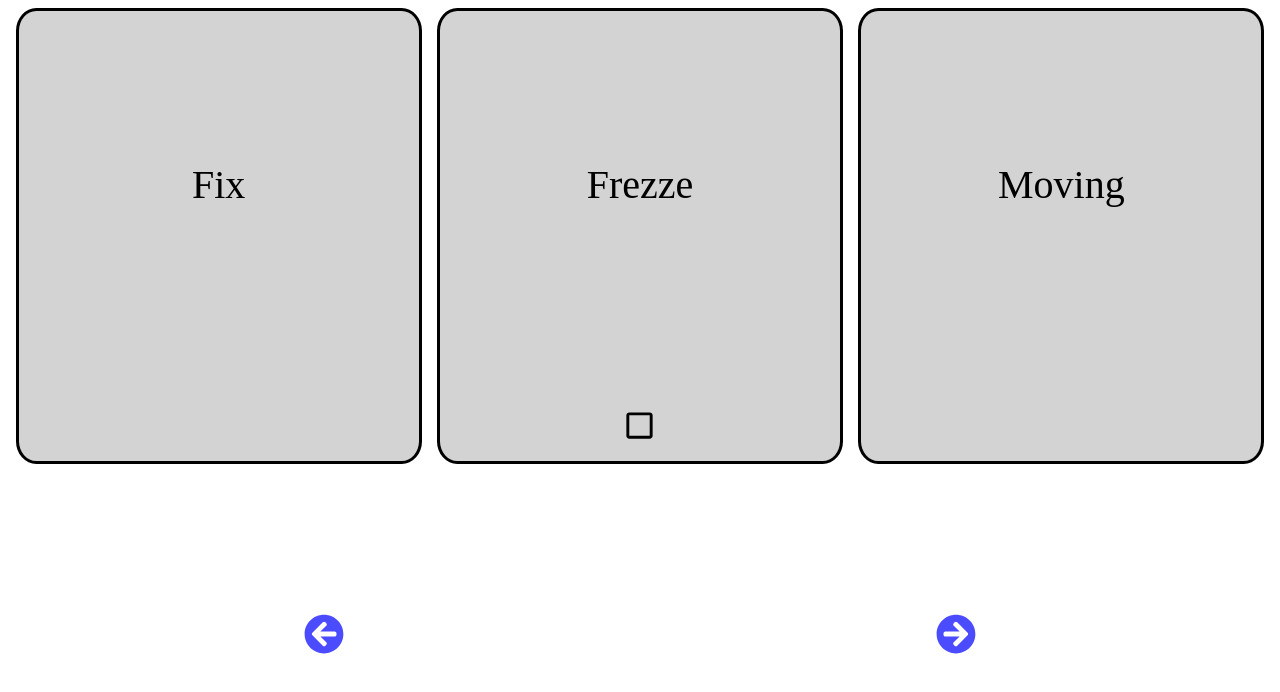
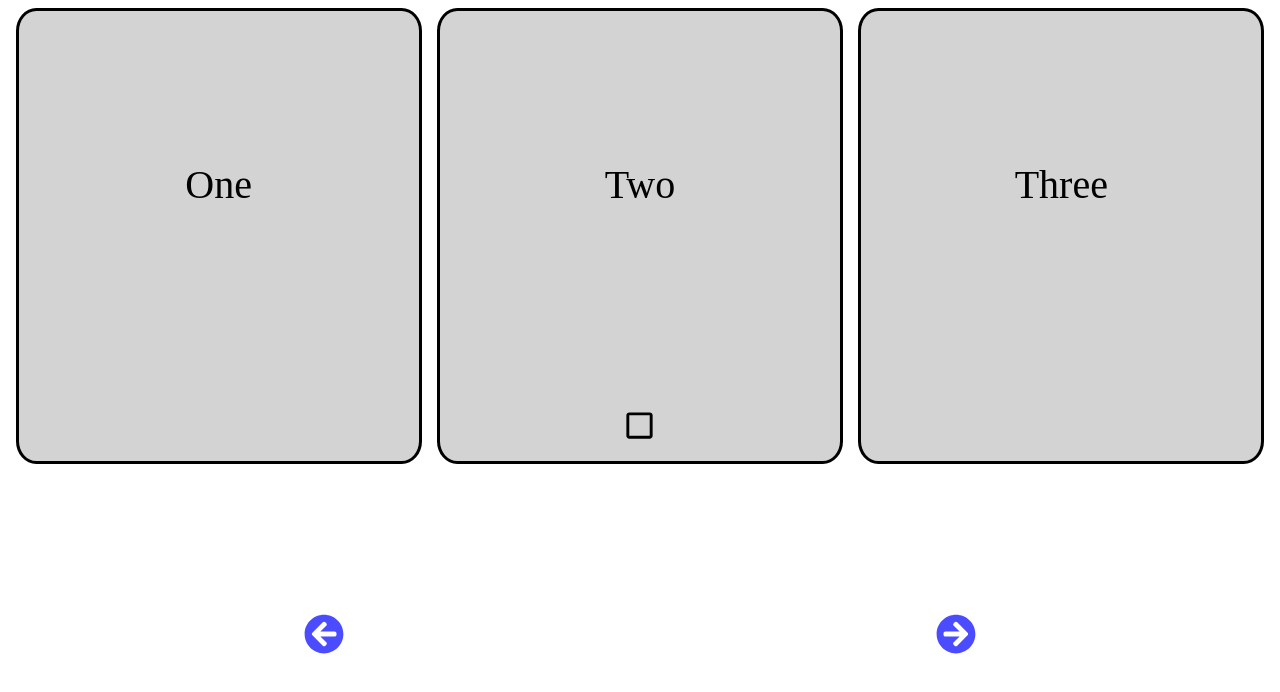
Before and after one commit to chetanchilhate/react-projects, a React (Vite) app in the folder first-react-app/: page / in a window 1280 px wide. Shown: the top 692 px of the page. Built offline with nearby package versions, Linux system fonts and the light colour scheme.

Commit message:
init state

```diff
--- a/first-react-app/src/App.jsx
+++ b/first-react-app/src/App.jsx
@@ -4,7 +4,7 @@ import FreezeCheckox from "./components/FreezeCheckbox";
 import NavButton from "./components/NavButton";
 
 function App() {
-  const array = [
+  const items = [
     "One",
     "Two",
     "Three",
@@ -22,15 +22,32 @@ function App() {
     right: true,
   };
 
+  const NAV_DIRECTION = {
+    LEFT: -1,
+    RIGHT: 1,
+  };
+
+  const INIT_CAROUSEL = {
+    array: items.slice(1),
+    cards: items.slice(1, 3),
+    current: 0,
+    fixCard: items[0],
+    freezeCard: null,
+    frezzeArray: [],
+    frezzeCurrent: 0,
+  };
+
+  const [carousel, setCarousel] = useState(INIT_CAROUSEL);
+
   return (
     <>
       <div className="container">
         <div className="card">
-          <div className="content">Fix</div>
+          <div className="content">{carousel.fixCard}</div>
         </div>
         <div className="card">
           <div className="content">
-            Frezze
+            {carousel.cards[0]}
             <FreezeCheckox
               onFreeze={() => {
                 console.log("freeze");
@@ -39,7 +56,7 @@ function App() {
           </div>
         </div>
         <div className="card">
-          <div className="content">Moving</div>
+          <div className="content">{carousel.cards[1]}</div>
         </div>
       </div>
       <NavButton
```
